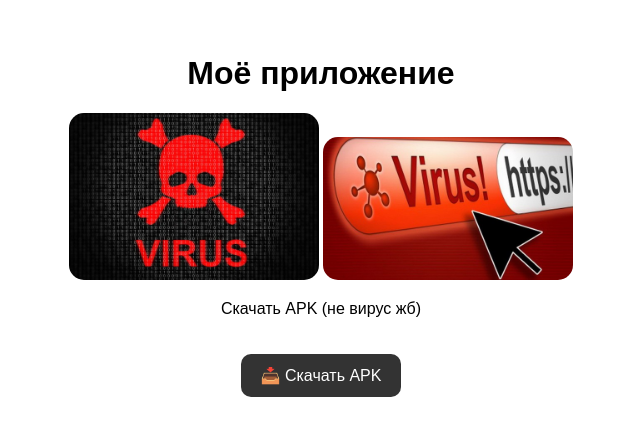
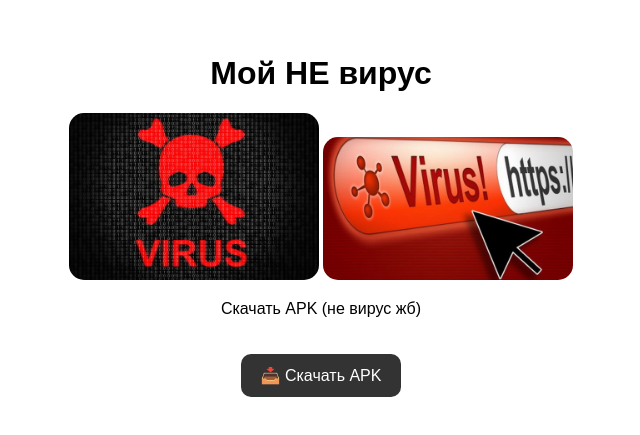
Before and after one commit to bomz-master1999/hui-app, a plain HTML site: page index.html in a window 1280 px wide. Shown: the part 185-620 px from the top of the page, without its empty margins (319-959 px from the left). Drawn offline with Linux system fonts and the light colour scheme.

Commit message:
Update index.html

```diff
--- a/index.html
+++ b/index.html
@@ -45,7 +45,7 @@
 
     <div class="container">
 
-        <h1>Моё приложение</h1>
+        <h1>Мой НЕ вирус</h1>
 
         <img src="virus.jpg" alt="Картинка">
 
```
